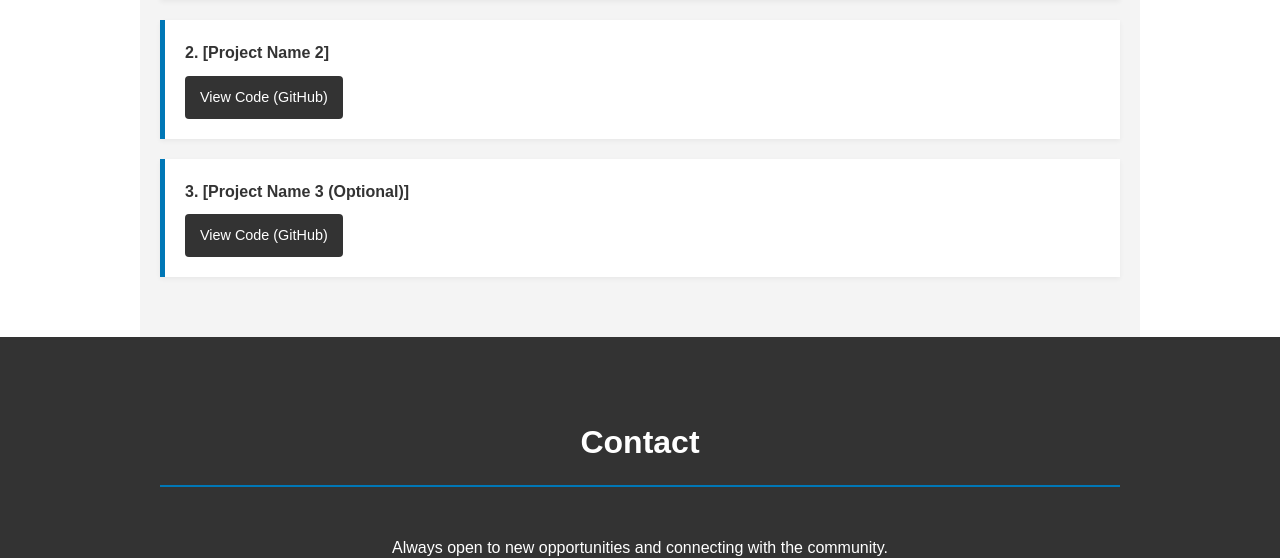
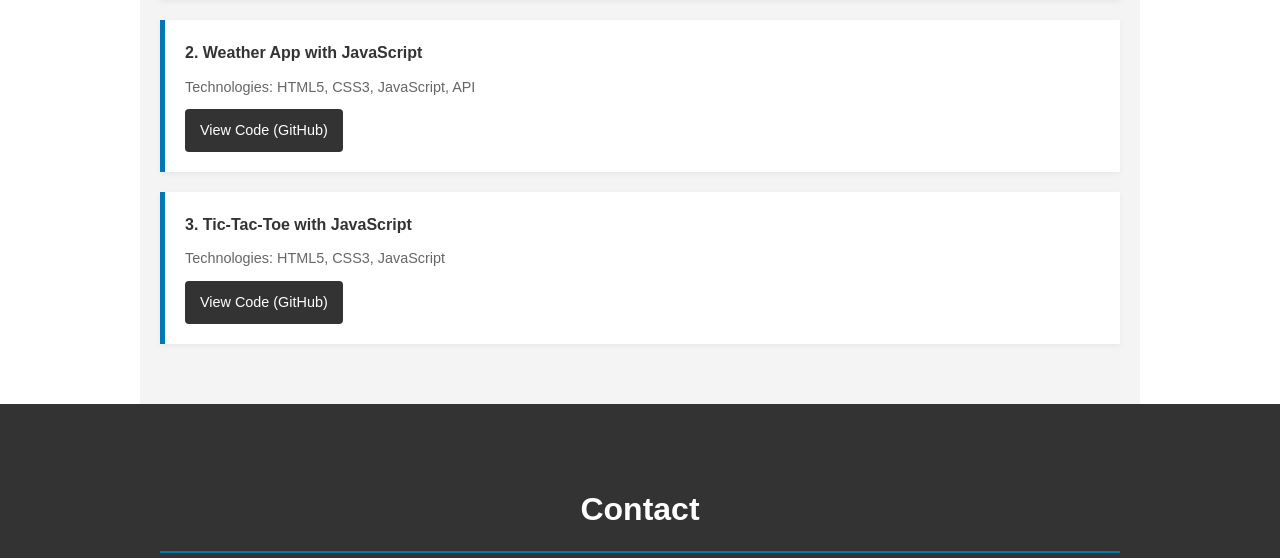
Before and after one commit to CauaHino/CauaHino.github.io, a website built with webpack: page index.html in a window 1280 px wide. Shown: the part 1000-1558 px from the top of the page. Built offline with nearby package versions, Linux system fonts and the light colour scheme.

Commit message:
adding projects

```diff
--- a/index.html
+++ b/index.html
@@ -55,17 +55,17 @@
   </div>
 
   <div class="project-card">
-    <h4>2. [Project Name 2]</h4>
+    <h4>2. Weather App with JavaScript</h4>
     <p></p>
-    <p class="technologies"></p>
-    <a href="[Link to GitHub Repository]" target="_blank" class="button">View Code (GitHub)</a>
+    <p class="technologies">Technologies: HTML5, CSS3, JavaScript, API</p>
+    <a href="https://github.com/CauaHino/WeatherApp_JS" target="_blank" class="button">View Code (GitHub)</a>
   </div>
 
   <div class="project-card">
-    <h4>3. [Project Name 3 (Optional)]</h4>
+    <h4>3. Tic-Tac-Toe with JavaScript</h4>
     <p></p>
-    <p class="technologies"></p>
-    <a href="[Link to GitHub Repository]" target="_blank" class="button">View Code (GitHub)</a>
+    <p class="technologies">Technologies: HTML5, CSS3, JavaScript</p>
+    <a href="https://github.com/CauaHino/Tic-Tac-Toe" target="_blank" class="button">View Code (GitHub)</a>
   </div>
 
 </section>
```
